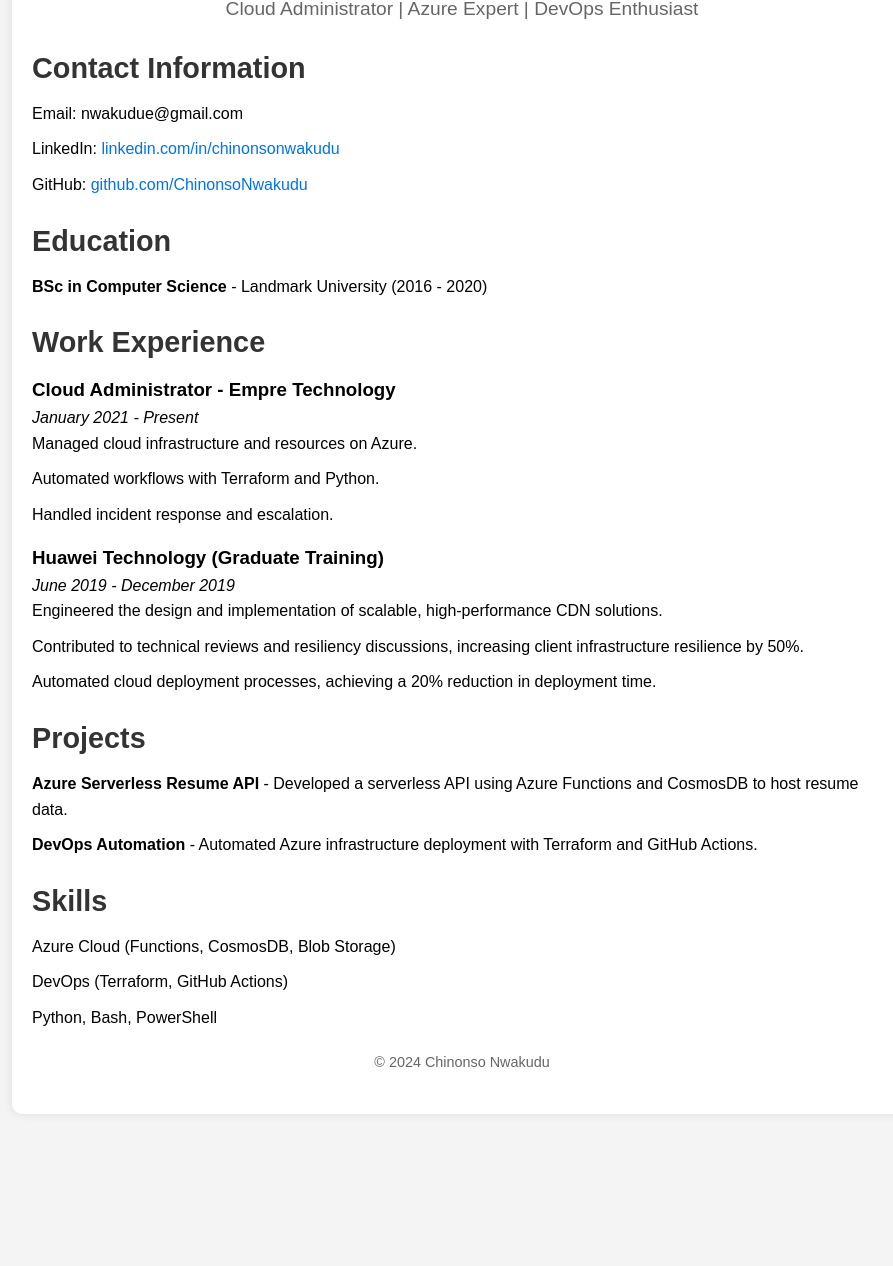
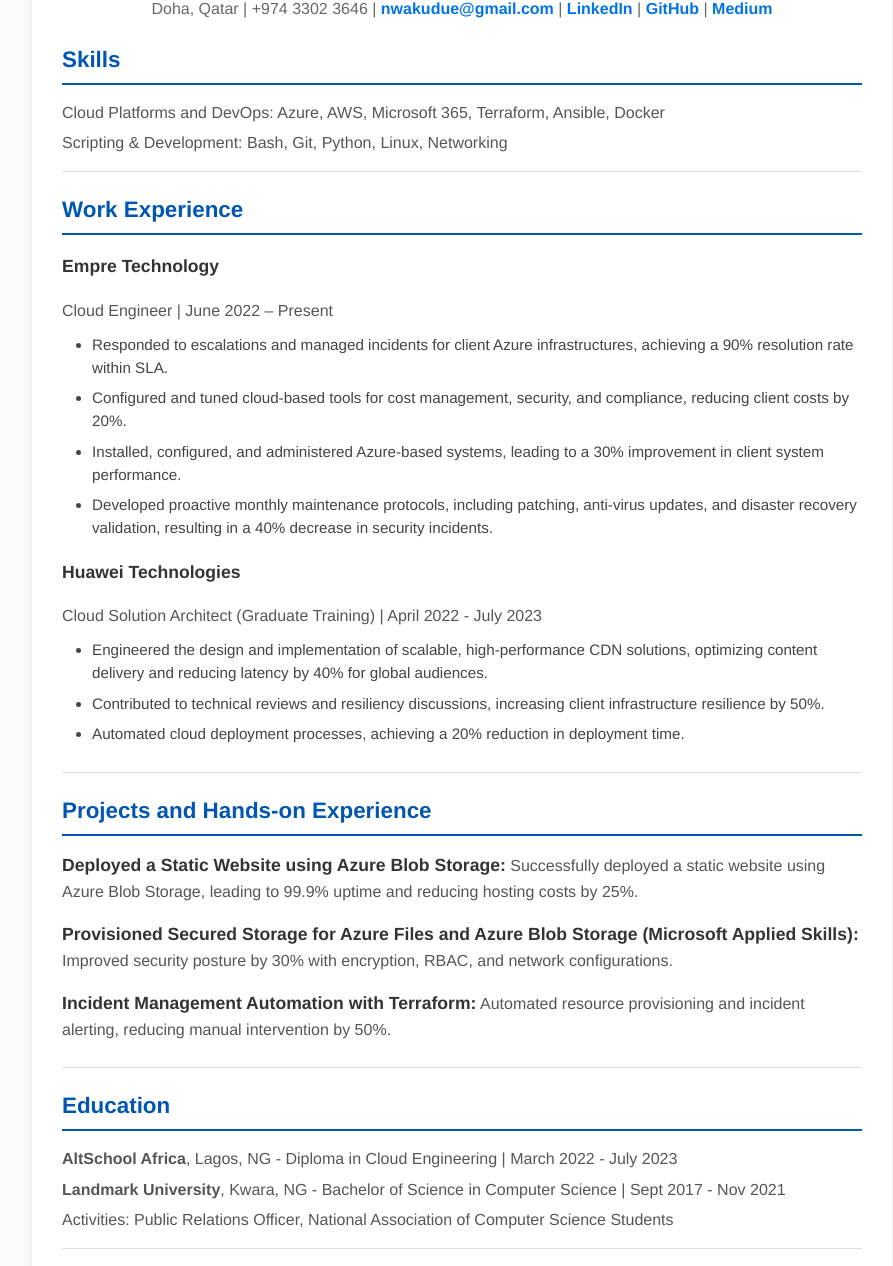
Before and after one commit to ChinonsoNwakudu/Serverless-resume-app, a plain HTML site: page index.html in a window 1280 px wide. Shown: the part 110-1376 px from the top of the page, without its empty margins (178-1071 px from the left). Before the commit the page ends 1244 px from the top, so only its background shows below. Drawn offline with Linux system fonts and the light colour scheme.

Commit message:
Added html and css file

```diff
--- a/index.html
+++ b/index.html
@@ -3,73 +3,74 @@
 <head>
     <meta charset="UTF-8">
     <meta name="viewport" content="width=device-width, initial-scale=1.0">
-    <meta http-equiv="X-UA-Compatible" content="ie=edge">
-    <title>Resume - Chinonso Nwakudu</title>
+    <title>Chinonso Nwakudu - Resume</title>
     <link rel="stylesheet" href="style.css">
 </head>
 <body>
     <div class="container">
         <header>
-            <h1>Chinonso Nwakudu</h1>
-            <p>Cloud Administrator | Azure Expert | DevOps Enthusiast</p>
+            <h1>CHINONSO NWAKUDU</h1>
+            <p>Doha, Qatar | +974 3302 3646 | <a href="mailto:nwakudue@gmail.com">nwakudue@gmail.com</a> | <a href="http://linkedin.com/in/chinonso-nwakudu" target="_blank">LinkedIn</a> | <a href="https://github.com/ChinonsoNwakudu" target="_blank">GitHub</a> | <a href="https://medium.com/@Chinonso_n/about" target="_blank">Medium</a></p>
         </header>
 
-        <section class="contact-info">
-            <h2>Contact Information</h2>
-            <ul>
-                <li>Email: nwakudue@gmail.com</li>
-                <li>LinkedIn: <a href="https://www.linkedin.com/in/chinonso-nwakudu/" target="_blank">linkedin.com/in/chinonsonwakudu</a></li>
-                <li>GitHub: <a href="https://github.com/ChinonsoNwakudu" target="_blank">github.com/ChinonsoNwakudu</a></li>
-            </ul>
+        <section>
+            <h2>Skills</h2>
+            <p>Cloud Platforms and DevOps: Azure, AWS, Microsoft 365, Terraform, Ansible, Docker</p>
+            <p>Scripting & Development: Bash, Git, Python, Linux, Networking</p>
         </section>
 
-        <section class="education">
-            <h2>Education</h2>
-            <p><strong>BSc in Computer Science</strong> - Landmark University (2016 - 2020)</p>
-        </section>
-
-        <section class="experience">
+        <section>
             <h2>Work Experience</h2>
-            <div>
-                <h3>Cloud Administrator - Empre Technology</h3>
-                <p><em>January 2021 - Present</em></p>
+            <div class="job">
+                <h3>Empre Technology</h3>
+                <p>Cloud Engineer | June 2022 – Present</p>
                 <ul>
-                    <li>Managed cloud infrastructure and resources on Azure.</li>
-                    <li>Automated workflows with Terraform and Python.</li>
-                    <li>Handled incident response and escalation.</li>
+                    <li>Responded to escalations and managed incidents for client Azure infrastructures, achieving a 90% resolution rate within SLA.</li>
+                    <li>Configured and tuned cloud-based tools for cost management, security, and compliance, reducing client costs by 20%.</li>
+                    <li>Installed, configured, and administered Azure-based systems, leading to a 30% improvement in client system performance.</li>
+                    <li>Developed proactive monthly maintenance protocols, including patching, anti-virus updates, and disaster recovery validation, resulting in a 40% decrease in security incidents.</li>
                 </ul>
             </div>
 
-            <div>
-                <h3>Huawei Technology (Graduate Training)</h3>
-                <p><em>June 2019 - December 2019</em></p>
+            <div class="job">
+                <h3>Huawei Technologies</h3>
+                <p>Cloud Solution Architect (Graduate Training) | April 2022 - July 2023</p>
                 <ul>
-                    <li>Engineered the design and implementation of scalable, high-performance CDN solutions.</li>
+                    <li>Engineered the design and implementation of scalable, high-performance CDN solutions, optimizing content delivery and reducing latency by 40% for global audiences.</li>
                     <li>Contributed to technical reviews and resiliency discussions, increasing client infrastructure resilience by 50%.</li>
                     <li>Automated cloud deployment processes, achieving a 20% reduction in deployment time.</li>
                 </ul>
             </div>
         </section>
 
-        <section class="projects">
-            <h2>Projects</h2>
-            <ul>
-                <li><strong>Azure Serverless Resume API</strong> - Developed a serverless API using Azure Functions and CosmosDB to host resume data.</li>
-                <li><strong>DevOps Automation</strong> - Automated Azure infrastructure deployment with Terraform and GitHub Actions.</li>
-            </ul>
+        <section>
+            <h2>Projects and Hands-on Experience</h2>
+            <div class="project">
+                <p><strong>Deployed a Static Website using Azure Blob Storage:</strong> Successfully deployed a static website using Azure Blob Storage, leading to 99.9% uptime and reducing hosting costs by 25%.</p>
+            </div>
+            <div class="project">
+                <p><strong>Provisioned Secured Storage for Azure Files and Azure Blob Storage (Microsoft Applied Skills):</strong> Improved security posture by 30% with encryption, RBAC, and network configurations.</p>
+            </div>
+            <div class="project">
+                <p><strong>Incident Management Automation with Terraform:</strong> Automated resource provisioning and incident alerting, reducing manual intervention by 50%.</p>
+            </div>
         </section>
 
-        <section class="skills">
-            <h2>Skills</h2>
-            <ul>
-                <li>Azure Cloud (Functions, CosmosDB, Blob Storage)</li>
-                <li>DevOps (Terraform, GitHub Actions)</li>
-                <li>Python, Bash, PowerShell</li>
-            </ul>
+        <section>
+            <h2>Education</h2>
+            <p><strong>AltSchool Africa</strong>, Lagos, NG - Diploma in Cloud Engineering | March 2022 - July 2023</p>
+            <p><strong>Landmark University</strong>, Kwara, NG - Bachelor of Science in Computer Science | Sept 2017 - Nov 2021</p>
+            <p>Activities: Public Relations Officer, National Association of Computer Science Students</p>
         </section>
 
-        <section class="footer">
-            <p>© 2024 Chinonso Nwakudu</p>
+        <section>
+            <h2>Certifications</h2>
+            <ul>
+                <li>Microsoft Certified: Azure Fundamentals</li>
+                <li>Microsoft Certified: AI Fundamentals</li>
+                <li>Amazon Web Service Cloud Practitioner</li>
+                <li>Huawei Certified ICT Associate (HCIA) - Cloud Service</li>
+            </ul>
         </section>
     </div>
 </body>
--- a/style.css
+++ b/style.css
@@ -1,57 +1,89 @@
-* {
+/* General styling */
+body {
+    font-family: 'Helvetica Neue', Arial, sans-serif;
+    line-height: 1.6;
+    background-color: #f9fafb;
+    color: #333;
     margin: 0;
-    padding: 0;
-    box-sizing: border-box;
-}
-
-body {
-    font-family: Arial, sans-serif;
-    line-height: 1.6;
-    background-color: #f4f4f4;
+    padding: 20px;
 }
 
 .container {
-    max-width: 900px;
-    margin: 20px auto;
-    background: white;
-    padding: 20px;
-    border-radius: 10px;
-    box-shadow: 0 0 10px rgba(0, 0, 0, 0.1);
+    max-width: 800px;
+    margin: auto;
+    background: #ffffff;
+    padding: 25px 30px;
+    box-shadow: 0 4px 8px rgba(0, 0, 0, 0.1);
+    border-radius: 8px;
 }
 
+/* Header section */
 header {
     text-align: center;
-    padding-bottom: 20px;
+    margin-bottom: 20px;
 }
 
 header h1 {
-    font-size: 2.5em;
+    font-size: 2.2em;
+    margin: 0;
     color: #333;
+    font-weight: bold;
 }
 
 header p {
-    font-size: 1.2em;
+    font-size: 1em;
     color: #666;
+    margin: 5px 0;
 }
 
-section {
-    margin-bottom: 20px;
+header a {
+    color: #0073e6;
+    text-decoration: none;
+    font-weight: bold;
 }
 
+header a:hover {
+    text-decoration: underline;
+}
+
+/* Section headers */
 section h2 {
-    font-size: 1.8em;
+    color: #0056b3;
+    font-size: 1.4em;
+    border-bottom: 2px solid #0056b3;
+    padding-bottom: 5px;
+    margin: 20px 0 15px;
+}
+
+/* Job and project styling */
+.job, .project {
+    margin-bottom: 15px;
+}
+
+.job h3, .project strong {
+    font-size: 1.1em;
     color: #333;
-    margin-bottom: 10px;
+    font-weight: bold;
+}
+
+.job p, .project p {
+    font-size: 1em;
+    color: #555;
 }
 
 ul {
-    list-style-type: none;
+    list-style-type: disc;
+    margin-left: 20px;
+    padding-left: 10px;
 }
 
 ul li {
-    margin-bottom: 10px;
+    font-size: 0.95em;
+    color: #444;
+    line-height: 1.5;
 }
 
+/* Link styling */
 a {
     color: #0073e6;
     text-decoration: none;
@@ -61,13 +93,26 @@ a:hover {
     text-decoration: underline;
 }
 
-.experience div {
-    margin-bottom: 15px;
+/* Sub-section styling for better visual hierarchy */
+section p {
+    margin: 5px 0;
+    color: #555;
 }
 
-.footer {
-    text-align: center;
-    font-size: 0.9em;
-    color: #666;
-    margin-top: 20px;
+section ul {
+    margin-top: 10px;
 }
+
+section ul li {
+    margin-bottom: 8px;
+}
+
+/* Add subtle dividers between sections */
+section {
+    padding-bottom: 10px;
+    border-bottom: 1px solid #e0e0e0;
+}
+
+section:last-child {
+    border-bottom: none;
+}
```
